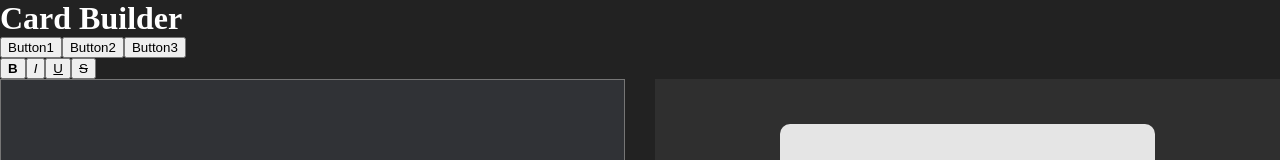
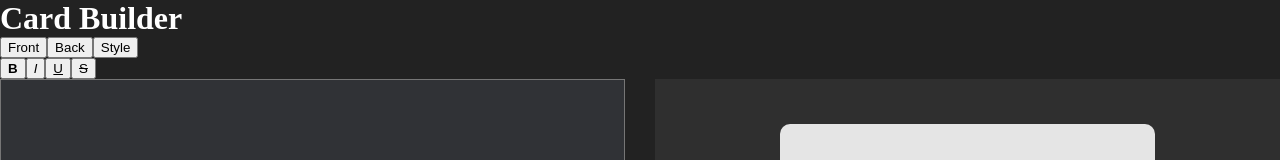
Before and after one commit to 18barbers2/gostudycards, a React (Vite) app in the folder frontend/: page / in a window 1280 px wide. Shown: the top 160 px of the page. Built offline with nearby package versions, Linux system fonts and the light colour scheme.

Commit message:
feature: added front back and style states

```diff
--- a/frontend/src/pages/CardBuilder.tsx
+++ b/frontend/src/pages/CardBuilder.tsx
@@ -38,6 +38,9 @@ const cardDoc = `<!DOCTYPE html>
 const iFrameStyle = {backgroundColor: '#e5e5e5ff', border: '0', width: '60%', height: '85%', borderRadius: '10px'};
 type PageStatus = 'html-mode' | 'loading'| 'empty' | 'error';
 
+// Track which side of the card the user is editing
+type CardTextInputMode = 'front' | 'back' | 'style';
+
 
 // Text input for user
 function Editor({ html, onChange } : {html : string; onChange : (v: string) => void}) {
@@ -60,15 +63,16 @@ export default function CardBuilder() {
 
     const [pageState, setPageState] = useState<PageStatus>('loading');
     const [html, setHtml] = useState("");
+    const [cardTextInputMode, setCardTextInputMode]= useState<CardTextInputMode>('front')
     // const [isHtmlMode, setIsHtmlMode] = useState(false);
 
     return (
         <div className='card-builder-page'>
             <h1 className='page-title'>Card Builder</h1>
             <div className='editor-controls'>
-                <button>Button1</button>
-                <button>Button2</button>
-                <button>Button3</button>
+                <button>Front</button>
+                <button>Back</button>
+                <button>Style</button>
             </div>
             <div className='editor-format-controls'>
                 <button><b>B</b></button>
```
